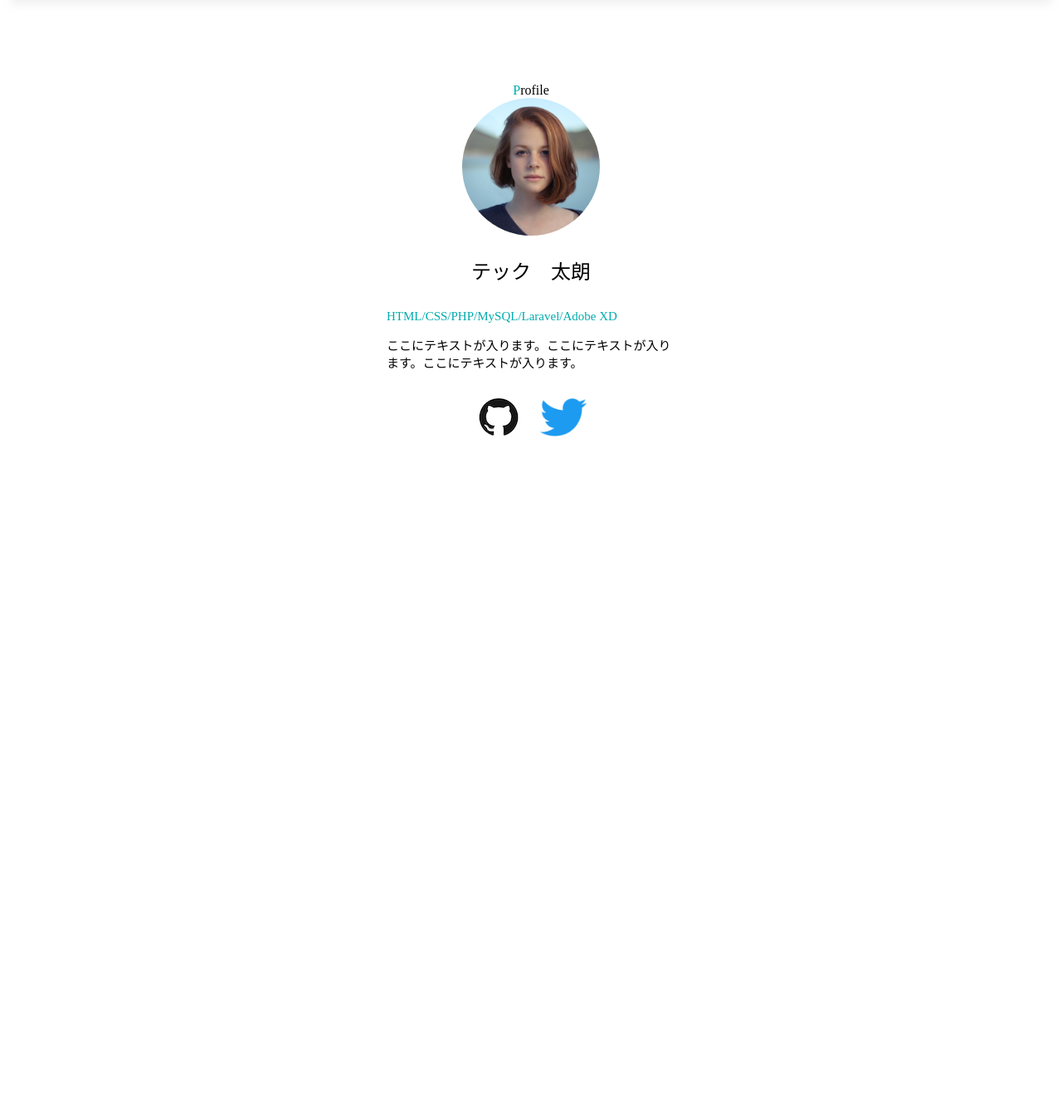
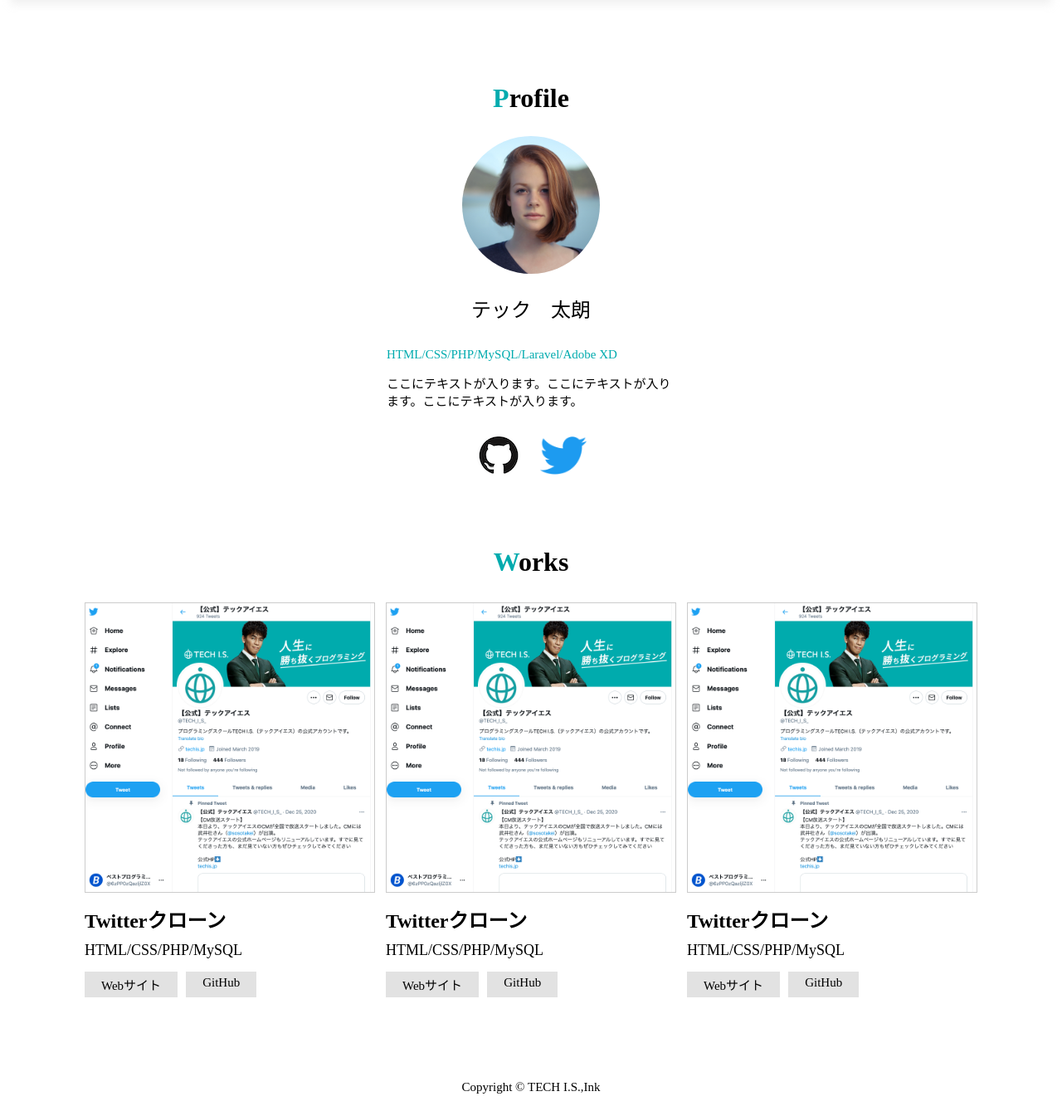
Before and after one commit to moanakai/PortfolioSample2, a PHP site: page / in a window 1280 px wide. Shown: the part 67-1406 px from the top of the page at 83% size. Before the commit the page ends 593 px from the top, so only its background shows below. Run offline with PHP 8.4, Linux system fonts and the light colour scheme.

Commit message:
index.html,style.css変更

```diff
--- a/index.html
+++ b/index.html
@@ -35,7 +35,7 @@
             profileの前
         -->
         <div class="box-profile">
-            <h2　class="sub-title">
+            <h2 class="sub-title">
                 <span class="color-green">P</span>rofile
             </h2>
             <div class="item-list">
@@ -59,10 +59,54 @@
         <!--
             workの前
         -->
-        <div>
+        <div class="box-works">
+            <h2 class="sub-title">
+                <span class="color-green">W</span>orks
+            </h2>
 
+            <ul class="works-list">
+                <li>
+                    <img src="img/work_1.png" alt="Twitterクローンの画像">
+                    <h3>Twitterクローン</h3>
+                    <span>HTML/CSS/PHP/MySQL</span>
+                    <div class="link">
+                        <a href="">Webサイト</a>
+                        <a href="">GitHub</a>
+                    </div>
+                </li>
+
+                <li>
+                    <img src="img/work_1.png" alt="Twitterクローンの画像">
+                    <h3>Twitterクローン</h3>
+                    <span>HTML/CSS/PHP/MySQL</span>
+                    <div class="link">
+                        <a href="">Webサイト</a>
+                        <a href="">GitHub</a>
+                    </div>
+                </li>
+
+                <li>
+                    <img src="img/work_1.png" alt="Twitterクローンの画像">
+                    <h3>Twitterクローン</h3>
+                    <span>HTML/CSS/PHP/MySQL</span>
+                    <div class="link">
+                        <a href="">Webサイト</a>
+                        <a href="">GitHub</a>
+                    </div>
+                </li>
+            </ul>
         </div>
 
     </div>
+
+    <!--
+        footerタグの作成
+        ・copyrightの設定
+        →pタグを使います
+    -->
+    <footer class="block-footer">
+        <p>Copyright ©︎ TECH I.S.,Ink</p>
+    </footer>
+
 </body>
 </html>
--- a/style.css
+++ b/style.css
@@ -18,7 +18,7 @@
 
 
 /*
-* [header]のスタイルシート
+* [headerタグ]のスタイルシート
 */
 
 .block-header {
@@ -59,11 +59,7 @@
     font-weight: normal;
     margin: 20px 0 30px;
 }
-.item-list p{
-    font-size: 15px;
-    line-height: normal;
-    text-align: left;
-}
+
 .item-list p{
     font-size: 15px;
     line-height: normal;
@@ -85,6 +81,76 @@
     margin-right: 22px;
 }
 
-.icon-list li:last-child{
+.icon-list li:last-child {
     margin-right: 0;
 }
+
+/*
+* [Works]のスタイルシート
+*/
+
+.box-works {
+    margin: 80px 0 0;
+}
+
+.works-list {
+    list-style: none;
+    width: 100%;
+    max-width: 1076px;
+    margin: 30px auto;
+    padding: 0%;
+    text-align: left;
+    overflow: hidden;
+}
+
+.works-list li {
+    display: block;
+    width: 100%;
+    max-width: 348px;
+    float: left;
+    margin-right: 15px;
+}
+
+.works-list li:last-child{
+    margin-right: 0;
+}
+
+.works-list li img {
+    width: 100%;
+    border: 1px solid #ccc;
+}
+
+.works-list li h3 {
+    font-size: 24px;
+    margin: 10px 0;
+}
+
+.works-list li span {
+    font-size: 18px;
+}
+
+.works-list li .link {
+    display: flex;
+    justify-content: left;
+    align-items: left;
+    margin-top: 15px;
+}
+
+.works-list li .link a{
+    background-color: rgb(226, 226, 226);
+    padding: 5px 20px;
+    margin-right: 10px;
+    font-size: 15px;
+    text-decoration: none;
+    color: #000;
+}
+
+/*
+* [footer]のスタイルシート
+*/
+
+.block-footer p {
+    text-align: center;
+    font-size: 15px;
+    margin: 50px 0 20px;
+}
```
